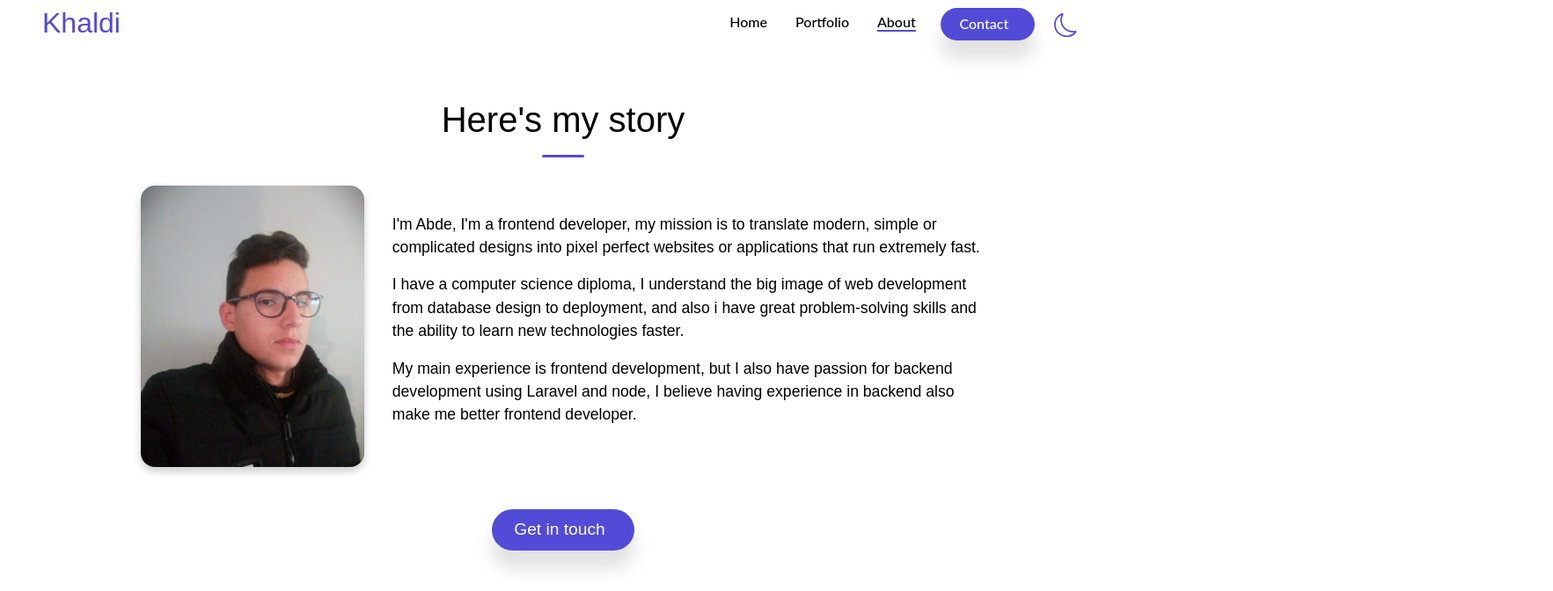
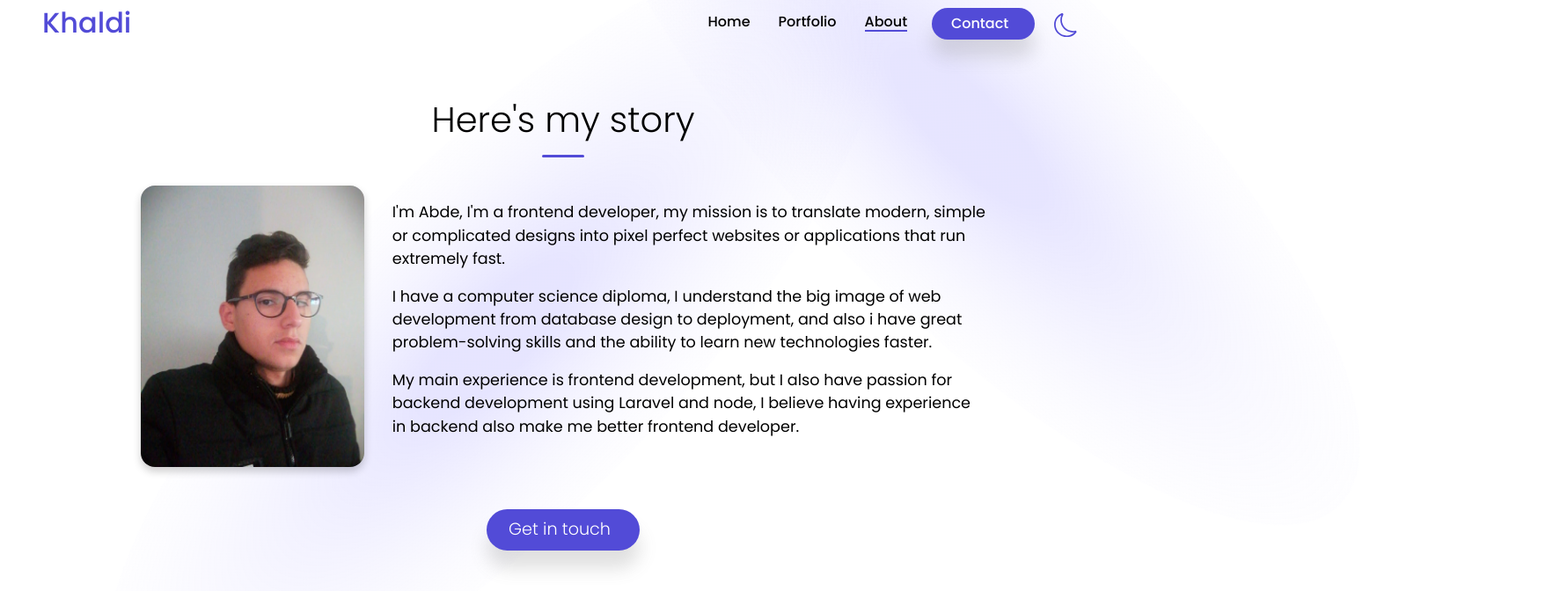
Before and after one commit to devkhaldi/portfolio, a React (Create React App) app: page /about in a window 1280 px wide. Shown: the top 672 px of the page at 88% size, 1765 px wide, since content can reach past the window. Built offline with nearby package versions, Linux system fonts and the light colour scheme.

Commit message:
about ellipses

```diff
--- a/src/App.css
+++ b/src/App.css
@@ -1,30 +1,4 @@
 @import url("https://fonts.googleapis.com/css2?family=Roboto:wght@100;300;400&display=swap");
-/* import matter font */
-@font-face {
-  font-family: SF ui;
-  src: url(./Fonts/sf-ui-display-thin.otf);
-  font-weight: 100;
-}
-@font-face {
-  font-family: SF ui;
-  src: url(./Fonts/sf-ui-display-light.otf);
-  font-weight: 200;
-}
-@font-face {
-  font-family: SF ui;
-  src: url(./Fonts/sf-ui-display-medium.otf);
-  font-weight: 400;
-}
-@font-face {
-  font-family: SF ui;
-  src: url(./Fonts/sf-ui-display-semibold.otf);
-  font-weight: 500;
-}
-@font-face {
-  font-family: SF ui;
-  src: url(./Fonts/sf-ui-display-bold.otf);
-  font-weight: 600;
-}
 @import url("https://fonts.googleapis.com/css2?family=Poppins:wght@100;200;300;400;500;600;700;800;900&display=swap");
 
 * {
--- a/src/about/About.css
+++ b/src/about/About.css
@@ -1,6 +1,36 @@
 .about {
   margin-top: 2rem;
   padding: 4rem 8rem;
+}
+.about .ellipse1 {
+  position: absolute;
+  right: -35%;
+  top: -20%;
+  min-width: 80rem;
+  min-height: 40rem;
+  transition: all 1s;
+  z-index: -3;
+}
+
+.about .ellipse2 {
+  position: absolute;
+  left: -5%;
+  top: 10%;
+  min-width: 80rem;
+  min-height: 40rem;
+
+  transition: all 1s;
+  z-index: -3;
+}
+.about .ellipse3 {
+  position: absolute;
+  left: -25%;
+  top: -60%;
+  min-width: 80rem;
+  min-height: 40rem;
+
+  transition: all 1s;
+  z-index: -3;
 }
 .about h1 {
   color: var(--black);
--- a/src/about/About.js
+++ b/src/about/About.js
@@ -3,9 +3,26 @@ import { Link } from "react-router-dom"
 import "./About.css"
 import myPhoto from "../img/myphoto.jpg"
 import { BsArrowRight } from "react-icons/bs"
+import ellipse1 from "../img/ellipse1.svg"
 
 const About = () => {
+  const rotateEllipse = () => {
+    const ellipse1 = document.getElementById("ellipse1")
+    const ellipse2 = document.getElementById("ellipse2")
+    // const ellipse3 = document.getElementById("ellipse3")
+    let rotationAngle = 0
+
+    setInterval(() => {
+      console.log("rotate")
+      ellipse1.style.transform = `rotateZ(${rotationAngle}deg)`
+      ellipse2.style.transform = `rotateZ(${-rotationAngle}deg)`
+      // ellipse2.style.transform = `rotateZ(${0.5 * rotationAngle}deg)`
+      rotationAngle++
+    }, 100)
+  }
+
   useEffect(() => {
+    rotateEllipse()
     window.scroll({
       top: 0,
       left: 0,
@@ -14,6 +31,9 @@ const About = () => {
   }, [])
   return (
     <section className='about my-container'>
+      <img src={ellipse1} className='ellipse1' id='ellipse1' alt='ellipse1' />
+      <img src={ellipse1} className='ellipse2' id='ellipse2' alt='ellipse2' />
+      {/* <img src={ellipse1} className='ellipse3' id='ellipse3' alt='ellipse3' /> */}
       <h1>Here's my story</h1>
       <div className='line' data-aos='fade-left'></div>
       <div className='intro'>
```
